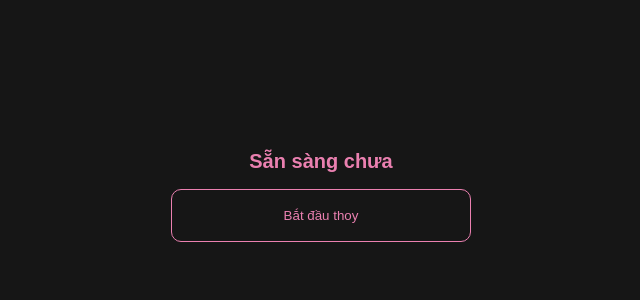
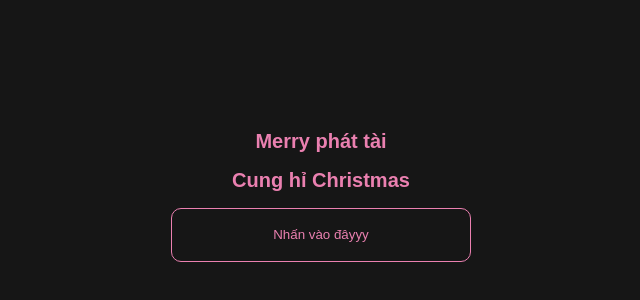
Before and after one commit to hunghuynh449/hydro-codes, a Next.js app: page /christmas in a window 1280 px wide. Shown: the part 196-496 px from the top of the page, without its empty margins (319-959 px from the left). Built offline with nearby package versions, Linux system fonts and the light colour scheme.

Commit message:
change text

```diff
--- a/container/Christmas/index.tsx
+++ b/container/Christmas/index.tsx
@@ -36,10 +36,11 @@ const Christmas: React.FC = () => {
       ></script>
       <div id="overlay">
         <ul>
-            <li className="title">Sẵn sàng chưa</li>
+          <li className="title">Merry phát tài</li>
+          <li className="title">Cung hỉ Christmas</li>
           <li>
             <button className="btn" id="btnA" type="button">
-                Bắt đầu thoy
+              Nhấn vào đâyyy
             </button>
           </li>
         </ul>
```
Lines whose indentation alone changed are shown as unchanged.
